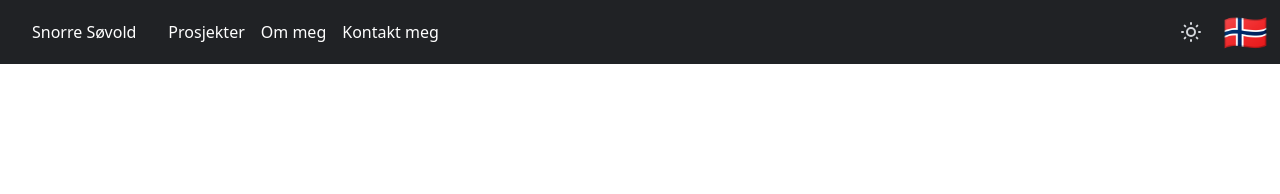
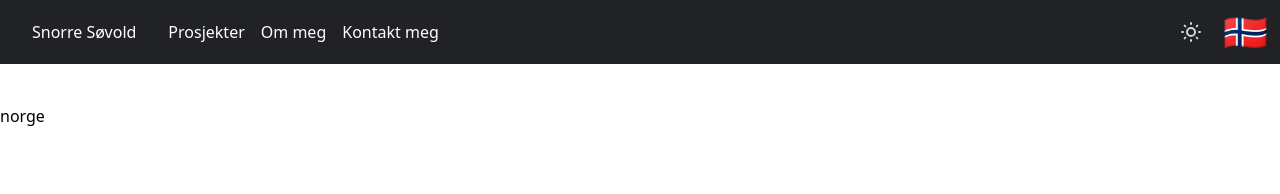
Before and after one commit to snorresovold/sneards-website, a Next.js app in the folder portfolio/: page / in a window 1280 px wide. Shown: the top 194 px of the page. Built offline with nearby package versions, Linux system fonts and the light colour scheme.

Commit message:
Update index.tsx

```diff
--- a/portfolio/pages/index.tsx
+++ b/portfolio/pages/index.tsx
@@ -3,11 +3,24 @@ import path from 'path'
 import matter from 'gray-matter'
 import Post from '../components/Post'
 import { sortByDate } from '../utils'
+import content from '../public/content/content'
+import React, { useState, useEffect } from "react"
+import { LangContext } from '../components/LangContext'
 
 export default function Home({ posts }: any) {
+  const [animated, setAnimated] = useState(false);
+  const { lang, SetLang } = React.useContext(LangContext);
+  useEffect(() => {
+    setAnimated(true);
+  }, []);
+
   return (
     <div>
-
+       {lang === "no" ? (
+        <div>norge</div>
+       ) : (
+        <div>english</div>
+       )}
     </div>
   )
 }
```
